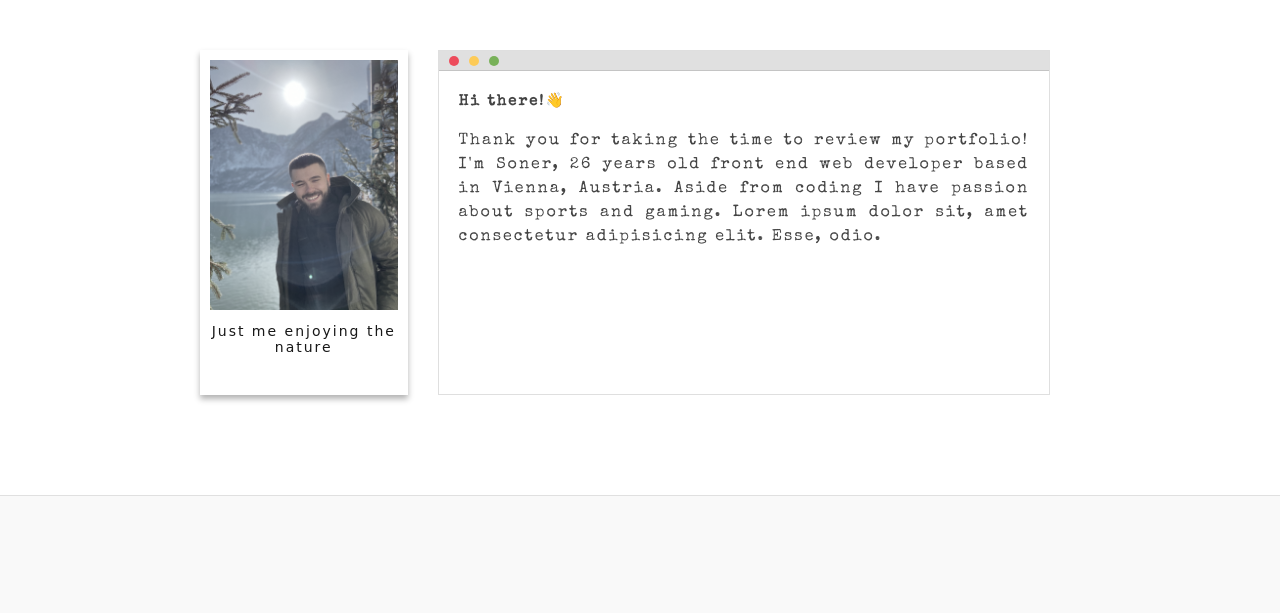
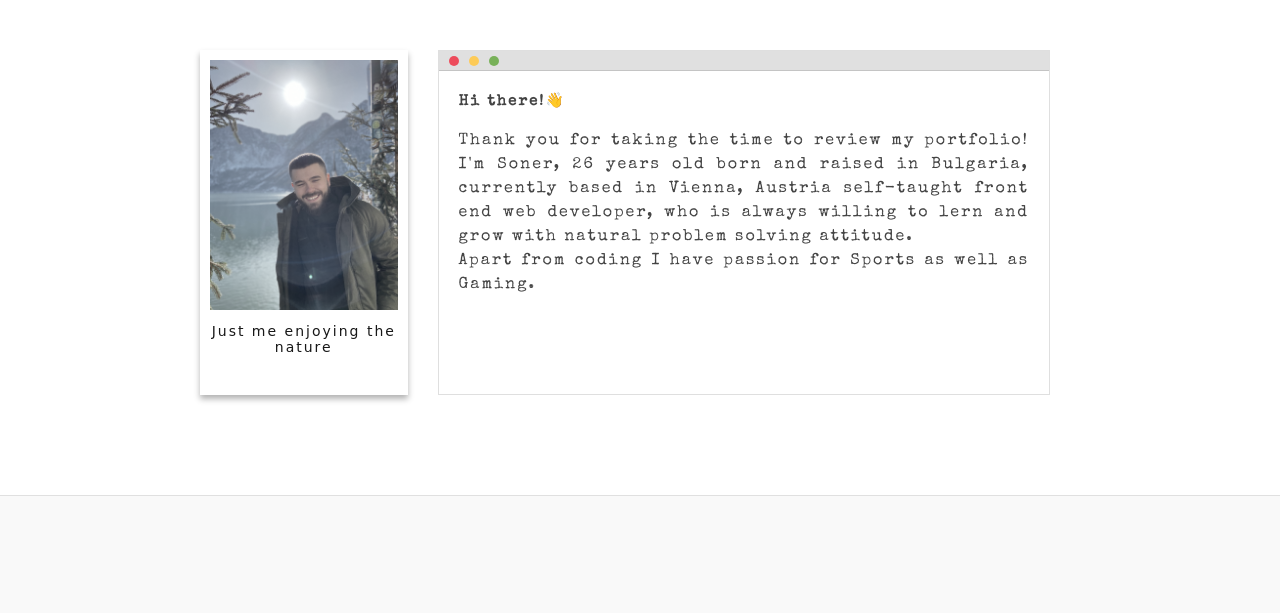
Before and after one commit to nerginov/portfolio, a website: page index.html in a window 1280 px wide. Shown: the part 980-1593 px from the top of the page. Drawn offline with nearby package versions, Linux system fonts and the light colour scheme; a web font is replaced by a local one.

Commit message:
updating about text

```diff
--- a/index.html
+++ b/index.html
@@ -41,9 +41,9 @@
     </div>
     <h2>Hi there!👋</h2>
     <p>Thank you for taking the time to review my portfolio!
-    I'm Soner, 26 years old front end web developer based in Vienna, Austria. Aside from coding I have passion about sports and gaming.
-
-    Lorem ipsum dolor sit, amet consectetur adipisicing elit. Esse, odio.
+    I'm Soner, 26 years old born and raised in Bulgaria, currently based in Vienna, Austria self-taught front end web developer, who is
+    always willing to lern and grow with natural problem solving attitude.<br>
+    Apart from coding I have passion for Sports as well as Gaming.
     </p>
 </div>
 </div>
```
